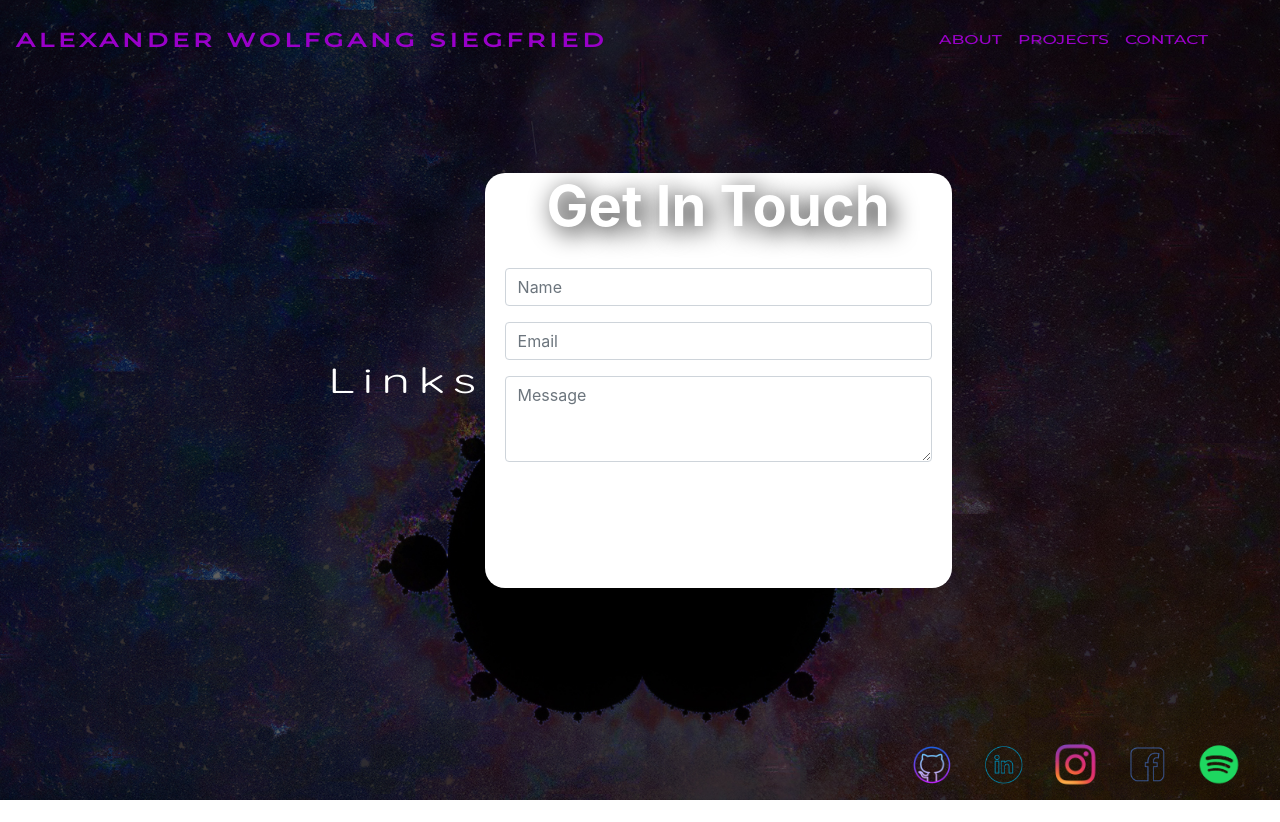
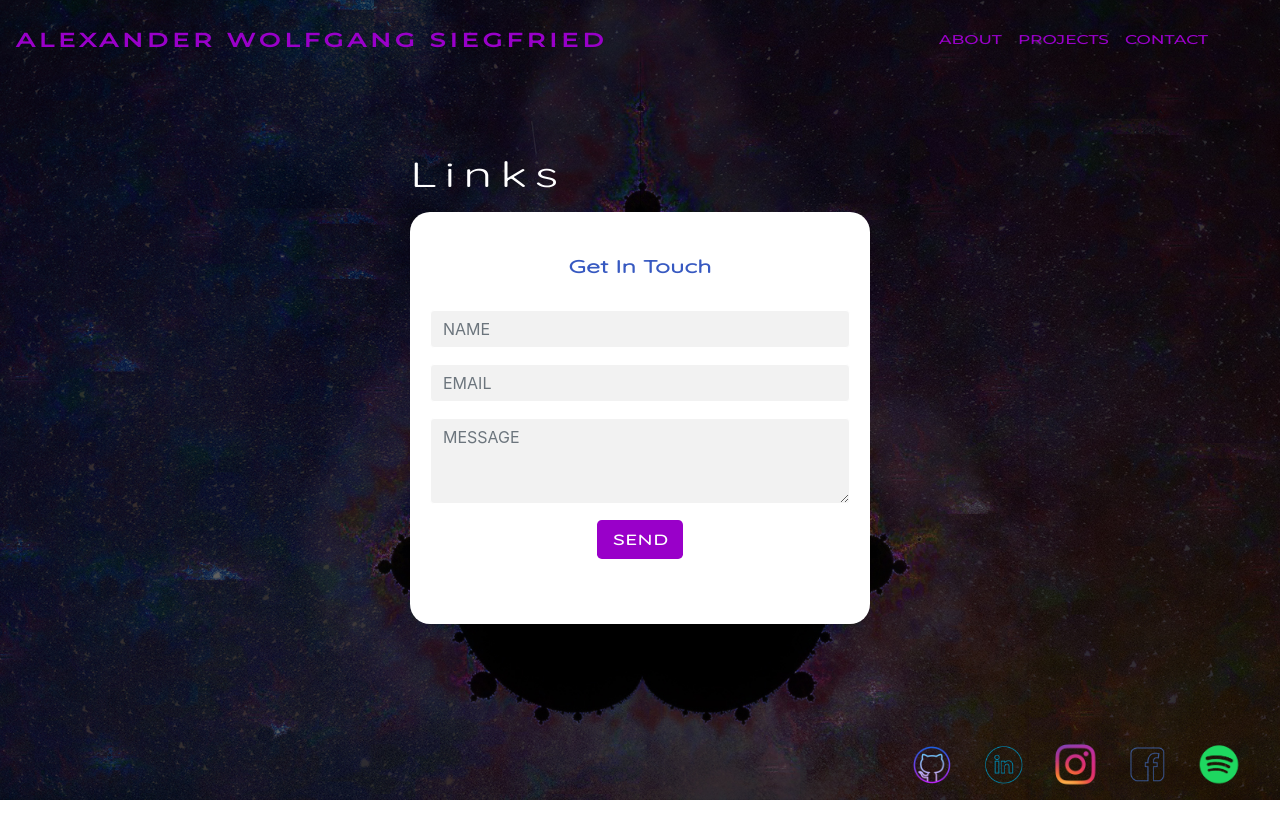
Before and after one commit to AWSiegfried/portfolio, a React (Create React App) app in the folder client/: page /contact in a window 1280 px wide. Built offline with nearby package versions, Linux system fonts and the light colour scheme.

Commit message:
contactform styling and separation into a componenet

```diff
--- /dev/null
+++ b/client/src/components/ContactForm/ContactForm.css
@@ -0,0 +1,66 @@
+.contact-container {
+    background: blue center center/cover no-repeat;
+    height: 105%;
+    width: 100%;
+    margin-top: -5vh;
+    padding-top: 5vh;
+    margin-bottom: -5vh;
+    padding-bottom: 5vh;
+    display: flex;
+    flex-direction: row;
+    align-items: center;
+    object-fit: contain;
+    justify-content: center;
+  }
+
+  .contact-links {
+  }
+
+  .contact-card {
+    background: white;
+    width: 460px;
+    height: 412px;
+    border-radius: 20px;
+      overflow: scroll;
+
+  }
+
+  .contact-h1 {
+    display: flex;
+    align-items: center;
+    justify-content: center;
+    margin-top: 40px;
+    color: #3759c1;
+    font-family: "Quicksand", sans-serif;
+    font-size: 25px;
+    font-weight: bold;
+    transform: scale(1, 0.7);
+  }
+
+  .contact-form {
+      display: flex;
+      flex-direction: column;
+      justify-content: center;
+  }
+
+  .repo {
+    background-color: #9900c9;
+    transition: color 0.15s ease-in-out, background-color 0.15s ease-in-out,
+      border-color 0.15s ease-in-out, box-shadow 0.15s ease-in-out;
+    border: 0px;
+    width: 86px;
+    margin-left: 167px;
+    margin-right: 167px;
+
+  }
+
+  .repo:hover {
+    background-color: #9a00c986;
+  }
+
+  .contact-h3 {
+    color: white;
+    letter-spacing: 1px;
+    font-family: "Quicksand", sans-serif;
+    transform: scale(1, 0.7);
+  }
--- /dev/null
+++ b/client/src/components/ContactForm/ContactForm.js
@@ -0,0 +1,106 @@
+import React, { useState } from 'react'
+import emailjs from "emailjs-com";
+
+
+function ContactForm() {
+    const styles = {
+        formControl: {
+          background: "#F2F2F2",
+          border: "1px solid white",
+          color: "white"
+        },
+      };
+
+
+  const [form, setForm] = useState({
+    user_name: "",
+    user_email: "",
+    message: "",
+  });
+
+  const handleSubmit = (event) => {
+    event.preventDefault();
+    emailjs
+      .sendForm(
+        "service_s7bqtul",
+        "template_p0gthlj",
+        event.target,
+        "user_3HcYoVvlGR750T1iaPkne"
+      )
+      .then(
+        (result) => {
+          //   console.log(result.text);
+          setForm({
+            user_name: "",
+            user_email: "",
+            message: "",
+          });
+        },
+        (error) => {
+          //   console.log(error.text);
+        }
+      );
+  };
+
+    return (
+        <div style={{ color: "white" }} className="contact-card">
+        <section className="form-group">
+          <h1 className="contact-h1">Get In Touch</h1>
+          <article className="card-body">
+            <form onSubmit={handleSubmit} className="contact-form">
+              <div className="form-group">
+                <input
+                  type="text"
+                  name="user_name"
+                  value={form.user_name}
+                  className="form-control"
+                  placeholder="NAME"
+                  onChange={(e) =>
+                    setForm({ ...form, user_name: e.target.value })
+                  }
+                  style={styles.formControl}
+                />
+              </div>
+              <div className="form-group">
+                <input
+                  type="email"
+                  name="user_email"
+                  value={form.user_email}
+                  className="form-control"
+                  aria-describedby="emailHelp"
+                  placeholder="EMAIL"
+                  onChange={(e) =>
+                    setForm({ ...form, user_email: e.target.value })
+                  }
+                  style={styles.formControl}
+                />
+              </div>
+              <div className="form-group">
+                <textarea
+                  name="message"
+                  value={form.message}
+                  className="form-control"
+                  rows="3"
+                  placeholder="MESSAGE"
+                  onChange={(e) =>
+                    setForm({ ...form, message: e.target.value })
+                  }
+                  style={styles.formControl}
+                />
+              </div>
+              <button type="submit" value="send" className="btn-lg repo">
+                <h3
+                  className="font-weight-bold contact-h3"
+                  style={{ marginBottom: "-.5px", textShadow: "none", fontSize: "20px" }}
+                >
+                  SEND
+                </h3>
+              </button>
+            </form>
+          </article>
+        </section>
+      </div>
+    )
+}
+
+export default ContactForm
--- a/client/src/components/allComponents.js
+++ b/client/src/components/allComponents.js
@@ -3,11 +3,13 @@ import Header from "./Header/Header";
 import Icon from "./Icon/Icon"
 import Title from "./Title/Title"
 import Project from "./Project/Project"
+import ContactForm from "./ContactForm/ContactForm"
 
 export {
     Footer,
     Header,
     Icon,
     Title,
-    Project
+    Project,
+    ContactForm
 }
--- a/client/src/pages/Contact/Contact.css
+++ b/client/src/pages/Contact/Contact.css
@@ -18,8 +18,49 @@
 
 .contact-card {
   background: white;
-    width: 467px;
-    height: 415px;
+  width: 460px;
+  height: 412px;
   border-radius: 20px;
+    overflow: scroll;
 
 }
+
+.contact-h1 {
+  display: flex;
+  align-items: center;
+  justify-content: center;
+  margin-top: 40px;
+  color: #3759c1;
+  font-family: "Quicksand", sans-serif;
+  font-size: 25px;
+  font-weight: bold;
+  transform: scale(1, 0.7);
+}
+
+.contact-form {
+    display: flex;
+    flex-direction: column;
+    justify-content: center;
+}
+
+.repo {
+  background-color: #9900c9;
+  transition: color 0.15s ease-in-out, background-color 0.15s ease-in-out,
+    border-color 0.15s ease-in-out, box-shadow 0.15s ease-in-out;
+  border: 0px;
+  width: 86px;
+  margin-left: 167px;
+  margin-right: 167px;
+
+}
+
+.repo:hover {
+  background-color: #9a00c986;
+}
+
+.contact-h3 {
+  color: white;
+  letter-spacing: 1px;
+  font-family: "Quicksand", sans-serif;
+  transform: scale(1, 0.7);
+}
--- a/client/src/pages/Contact/Contact.js
+++ b/client/src/pages/Contact/Contact.js
@@ -1,6 +1,5 @@
-import React, { useState } from "react";
+import React from "react";
 import { Nav } from "react-bootstrap";
-import emailjs from "emailjs-com";
 
 //Styles
 import "./Contact.css";
@@ -9,7 +8,7 @@ import "./Contact.css";
 import { Projects as background } from "../../assets/backgrounds/allbackgrounds";
 
 //Componenets
-import { Title } from "../../components/allComponents";
+import { Title, ContactForm } from "../../components/allComponents";
 
 function Contact() {
   const styles = {
@@ -24,115 +23,17 @@ function Contact() {
     },
     p: {
       marginBottom: ".5rem",
-    },
-    shadow: {
-      textShadow: "5px 5px 25px black",
-    },
+    }
   };
 
-  const [form, setForm] = useState({
-    user_name: "",
-    user_email: "",
-    message: "",
-  });
-
-  const handleSubmit = (event) => {
-    event.preventDefault();
-    emailjs
-      .sendForm(
-        "service_s7bqtul",
-        "template_p0gthlj",
-        event.target,
-        "user_3HcYoVvlGR750T1iaPkne"
-      )
-      .then(
-        (result) => {
-        //   console.log(result.text);
-          setForm({
-            user_name: "",
-            user_email: "",
-            message: "",
-          });
-        },
-        (error) => {
-        //   console.log(error.text);
-        }
-      );
-  };
 
   return (
     <div className="contact-container" style={styles.background}>
       <div className="contact-links">
         <Title />
+        <ContactForm />
       </div>
-      <div style={{ color: "white" }} className="contact-card">
 
-        <section className="form-group">
-          <h1
-            class="display-4 font-weight-bold text-white text-center"
-            style={styles.shadow}
-          >
-            Get In Touch
-          </h1>
-          <article class="card-body">
-            <form onSubmit={handleSubmit}>
-              <div className="form-group">
-                <input type="hidden" name="contact_number" />
-
-                <input
-                  type="text"
-                  name="user_name"
-                  value={form.user_name}
-                  class="form-control"
-                  placeholder="Name"
-                  onChange={(e) =>
-                    setForm({ ...form, user_name: e.target.value })
-                  }
-                />
-              </div>
-              <div className="form-group">
-
-                <input
-                  type="email"
-                  name="user_email"
-                  value={form.user_email}
-                  className="form-control"
-                  aria-describedby="emailHelp"
-                  placeholder="Email"
-                  onChange={(e) =>
-                    setForm({ ...form, user_email: e.target.value })
-                  }
-                />
-              </div>
-              <div className="form-group">
-
-                <textarea
-                  name="message"
-                  value={form.message}
-                  className="form-control"
-                  rows="3"
-                  placeholder="Message"
-                  onChange={(e) =>
-                    setForm({ ...form, message: e.target.value })
-                  }
-                />
-              </div>
-              <button
-                type="submit"
-                value="send"
-                className="btn btn-lg text-white repo"
-              >
-                <h3
-                  className="font-weight-bold"
-                  style={{ marginBottom: "-.5px", textShadow: "none" }}
-                >
-                  Submit
-                </h3>
-              </button>
-            </form>
-          </article>
-        </section>
-      </div>
     </div>
   );
 }
```
Lines whose indentation alone changed are shown as unchanged.
